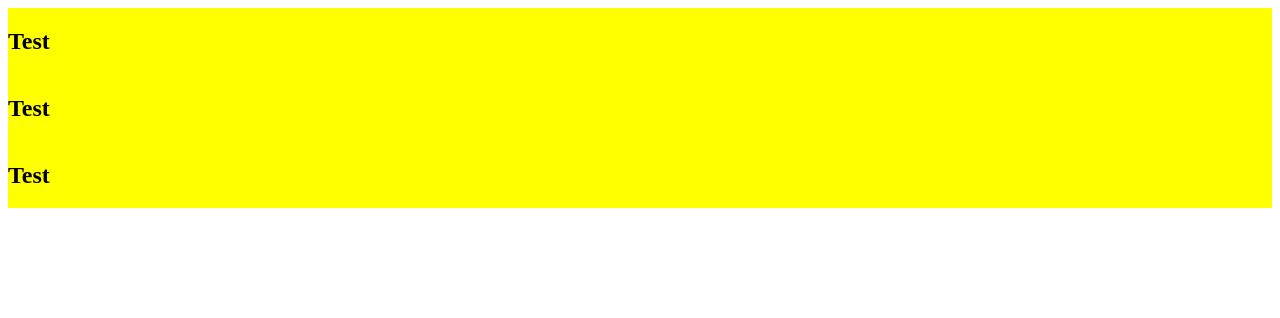
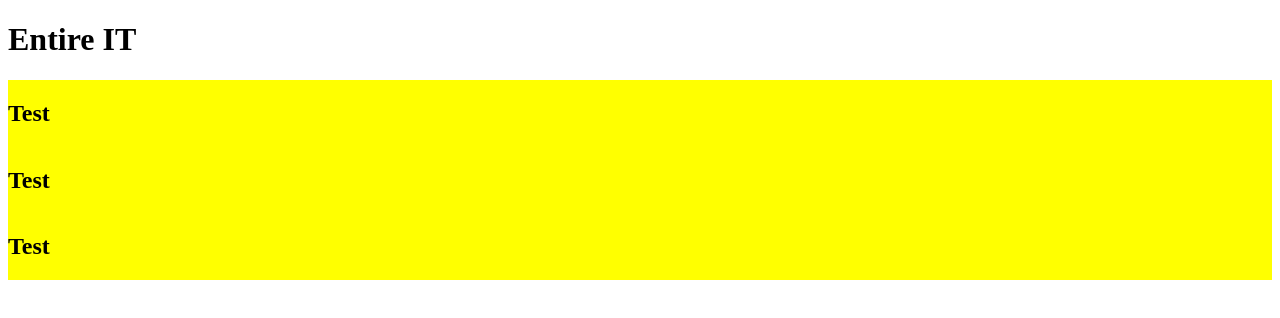
Before and after one commit to batcsg1/Entire-IT-New-Website, a SvelteKit app: page / in a window 1280 px wide. Shown: the top 318 px of the page. Built offline with nearby package versions, Linux system fonts and the light colour scheme.

Commit message:
Added header component

```diff
--- /dev/null
+++ b/src/lib/Header.svelte
@@ -0,0 +1,11 @@
+<script>
+
+</script>
+
+<header>
+    <h1>Entire IT</h1>
+</header>
+
+<style>
+
+</style>
--- a/src/routes/+layout.svelte
+++ b/src/routes/+layout.svelte
@@ -1,8 +1,9 @@
 <script>
     import '../styles/global.css'
+    import Header from '$lib/Header.svelte';
 </script>
 
-
+<Header/>
 <main>
     <slot /> <!--Page specific code-->
 </main>
```
